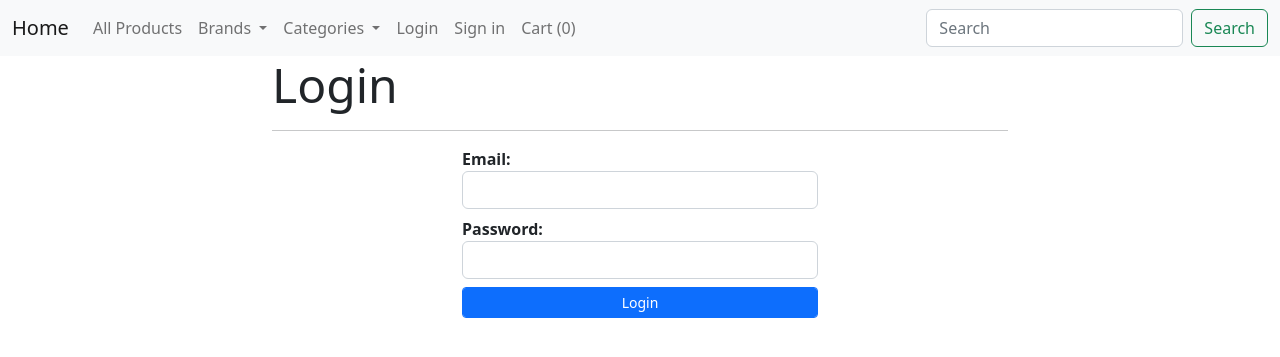
After one commit to Rafawastaken/ecommerce-template, a Flask app: page /customer/login in a window 1280 px wide. The commit adds this page. Shown: the top 357 px of the page. Run offline with Flask 2, Linux system fonts and the light colour scheme; some libraries are stand-ins or nearby versions.

Commit message:
customer login, register and logout

```diff
--- a/shop/customer/forms.py
+++ b/shop/customer/forms.py
@@ -1,10 +1,12 @@
-from ast import Pass
-from itertools import zip_longest
-from wtforms import Form, StringField, TextAreaField, PasswordField, SubmitField
+from wtforms import Form, StringField, TextAreaField, PasswordField, SubmitField, ValidationError
 from wtforms import validators
 from flask_wtf.file import FileRequired, FileAllowed, FileField
+from flask_wtf import FlaskForm
 
-class CustomerRegisterForm(Form):
+from .models import Register
+
+# Register Form
+class CustomerRegisterForm(FlaskForm):
     # Singup info
     name = StringField('Name: ', [validators.DataRequired()])
     username = StringField('Username: ', [validators.DataRequired()])
@@ -20,7 +22,6 @@ class CustomerRegisterForm(Form):
 
     # Address Info
     country = StringField('Country: ', [validators.DataRequired()])
-    state = StringField('State: ', [validators.DataRequired()])
     city = StringField('City: ', [validators.DataRequired()])
     contact = StringField('Contact: ', [validators.DataRequired()])
     address = StringField('Address: ', [validators.DataRequired()])
@@ -31,3 +32,20 @@ class CustomerRegisterForm(Form):
 
     # Submit
     submit = SubmitField('Register')
+
+
+    # Check if username is valid to be added
+    def validate_username(self, username):
+        if Register.query.filter_by(username = username.data).first():
+            raise ValidationError("Username already exists")
+
+    def validate_email(self, email):
+        if Register.query.filter_by(email = email.data).first():
+            raise ValidationError("Email is already in use")
+
+
+# Login Form
+class CustomerLoginForm(FlaskForm):
+    email = StringField('Email: ', [validators.Email(), validators.DataRequired()])
+    password = PasswordField('Password: ', [validators.DataRequired()])
+    submit = SubmitField('Login')
--- a/shop/customer/routes.py
+++ b/shop/customer/routes.py
@@ -1,22 +1,26 @@
-from unicodedata import category
 from flask import current_app, render_template, url_for, flash
 from flask import redirect, request, session
+
+from flask_login import login_required, current_user, logout_user, login_user
 
 # General imports
 import secrets
 import os
 
 # Locals imports
-from shop import db, app, photos, products, search, bcrypt
-from .forms import CustomerRegisterForm
+from shop import db, app, photos, products, search, bcrypt, login_manager
+from .forms import CustomerRegisterForm, CustomerLoginForm
 from .models import Register
 
 
 # Register Customer Page
 @app.route('/customer/register', methods = ['GET', 'POST'])
 def custom_register():
-    form = CustomerRegisterForm(request.form)
-    if request.method == 'POST':
+    form = CustomerRegisterForm()
+
+    if form.validate_on_submit():
+        print("validate_on_submit")
+
         hash_password = bcrypt.generate_password_hash(form.password.data)
         register = Register(
             name = form.name.data,
@@ -24,7 +28,6 @@ def custom_register():
             email = form.email.data,
             password = hash_password,
             country = form.country.data,
-            state = form.state.data,
             city = form.city.data,
             address = form.address.data,
             zipcode = form.zipcode.data,
@@ -35,4 +38,29 @@ def custom_register():
 
         flash(f"Welcome {form.name.data}", 'success')
         return redirect(url_for('home'))
-    return render_template('customers/register.html', form = form)
+    return render_template('customers/register.html', title = 'register', form = form)
+
+# Login User
+@app.route('/customer/login', methods=['GET', 'POST'])
+def customerLogin():
+    form = CustomerLoginForm()
+    if form.validate_on_submit():
+        user = Register.query.filter_by(email = form.email.data).first()
+
+        if user and bcrypt.check_password_hash(user.password, form.password.data):
+            login_user(user)
+            flash('You are logged in!', 'success')
+            next = request.args.get('next')
+            return redirect(next or url_for('home'))
+        else:
+            flash('Incorrect email or password', 'danger')
+            return redirect(url_for('customerLogin'))
+
+    return render_template('customers/login.html',title = 'Login', form = form)
+
+# Logout User
+@app.route('/customer/logout')
+def customer_logout():
+    logout_user()
+    flash("You are logged out!", 'success')
+    return redirect(url_for('home'))
--- a/shop/templates/admin/login.html
+++ b/shop/templates/admin/login.html
@@ -8,8 +8,8 @@
     <div class="col-md-4">
       <div class="text-center h1 text-primary p-2">Login</div>
       <form method="POST" enctype="multipart/form-data">
-        {{ render_field(form.email, class='form-control') }} {{
-        render_field(form.password, class='form-control') }}
+        {{ form.csrf_token }} {{ render_field(form.email, class='form-control')
+        }} {{ render_field(form.password, class='form-control') }}
         <input type="submit" value="login" class="btn btn-primary mt-2" />
       </form>
     </div>
--- a/shop/templates/admin/register.html
+++ b/shop/templates/admin/register.html
@@ -10,6 +10,7 @@
       <div class="text-center h1 text-primary p-2">Register</div>
       {% from "_formhelpers.html" import render_field %}
       <form method="post">
+        {{ form.csrf_token }}
         <dl>
           {{ render_field(form.name, class="form-control") }} {{
           render_field(form.username, class="form-control") }} {{
--- /dev/null
+++ b/shop/templates/customers/login.html
@@ -0,0 +1,34 @@
+{% extends 'layout.html' %}
+<!-- Content block  -->
+{% block content %}
+<!-- Navabar Import -->
+{% include './products/components/navbar.html' %}
+<!-- Render field helper -->
+{% from '_formhelpers.html' import render_field %}
+<!-- Content Page -->
+<div class="container">
+  <div class="row">
+    <div class="col-md-2"></div>
+    <div class="col-md-8">
+      <div class="display-5 text-start">Login</div>
+      <hr />
+    </div>
+    <div class="col-md-2"></div>
+  </div>
+  <form action="" method="POST" enctype="multipart/form-data">
+    {{ form.csrf_token }}
+    <div class="row">
+      <div class="col-md-4"></div>
+      <div class="col-md-4">
+        {{ render_field(form.email, class='form-control') }}
+        <!-- Password -->
+        {{ render_field(form.password, class='form-control') }}
+        <!-- Submit -->
+        {{ form.submit(class='btn btn-sm btn-primary form-control',
+        type='submit') }}
+      </div>
+      <div class="col-md-4"></div>
+    </div>
+  </form>
+</div>
+{% endblock %}
--- a/shop/templates/products/components/navbar.html
+++ b/shop/templates/products/components/navbar.html
@@ -67,6 +67,25 @@
           </ul>
         </li>
         <!-- End Categories Dropdown -->
+        <!-- Login/Logout/Register -->
+        <!-- If user is logged in -->
+        {% if current_user.is_authenticated %}
+        <li class="nav-item">
+          <a href="" class="nav-link">{{current_user.name|capitalize}}</a>
+        </li>
+        <li class="nav-item">
+          <a href="{{url_for('customer_logout')}}" class="nav-link">Log Out</a>
+        </li>
+        {% else %}
+        <!-- If user is not logged in -->
+        <li class="nav-item">
+          <a href="{{url_for('customerLogin')}}" class="nav-link">Login</a>
+        </li>
+        <li class="nav-item">
+          <a href="{{url_for('custom_register')}}" class="nav-link">Sign in</a>
+        </li>
+        {% endif %}
+        <!-- End of Login/Logout/Register -->
         <!-- Cart -->
         <li class="nav-item">
           <a href="{{url_for('getCart')}}" class="nav-link"
```
Also changed, not shown: shop/__init__.py (+8 -0 lines), shop/customer/models.py (+9 -2 lines), shop/templates/customers/register.html (+5 -2 lines), shop/database.db.
